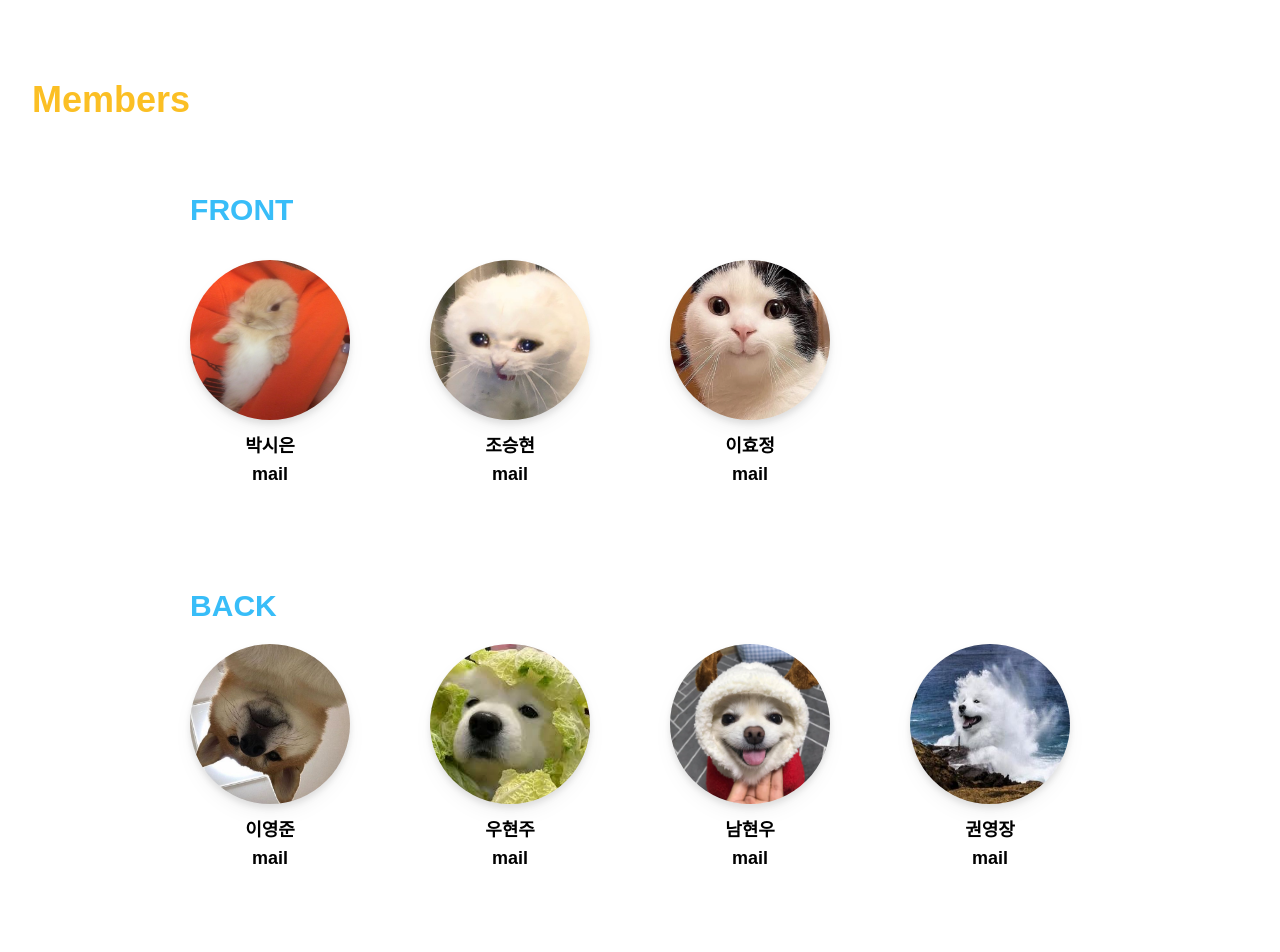
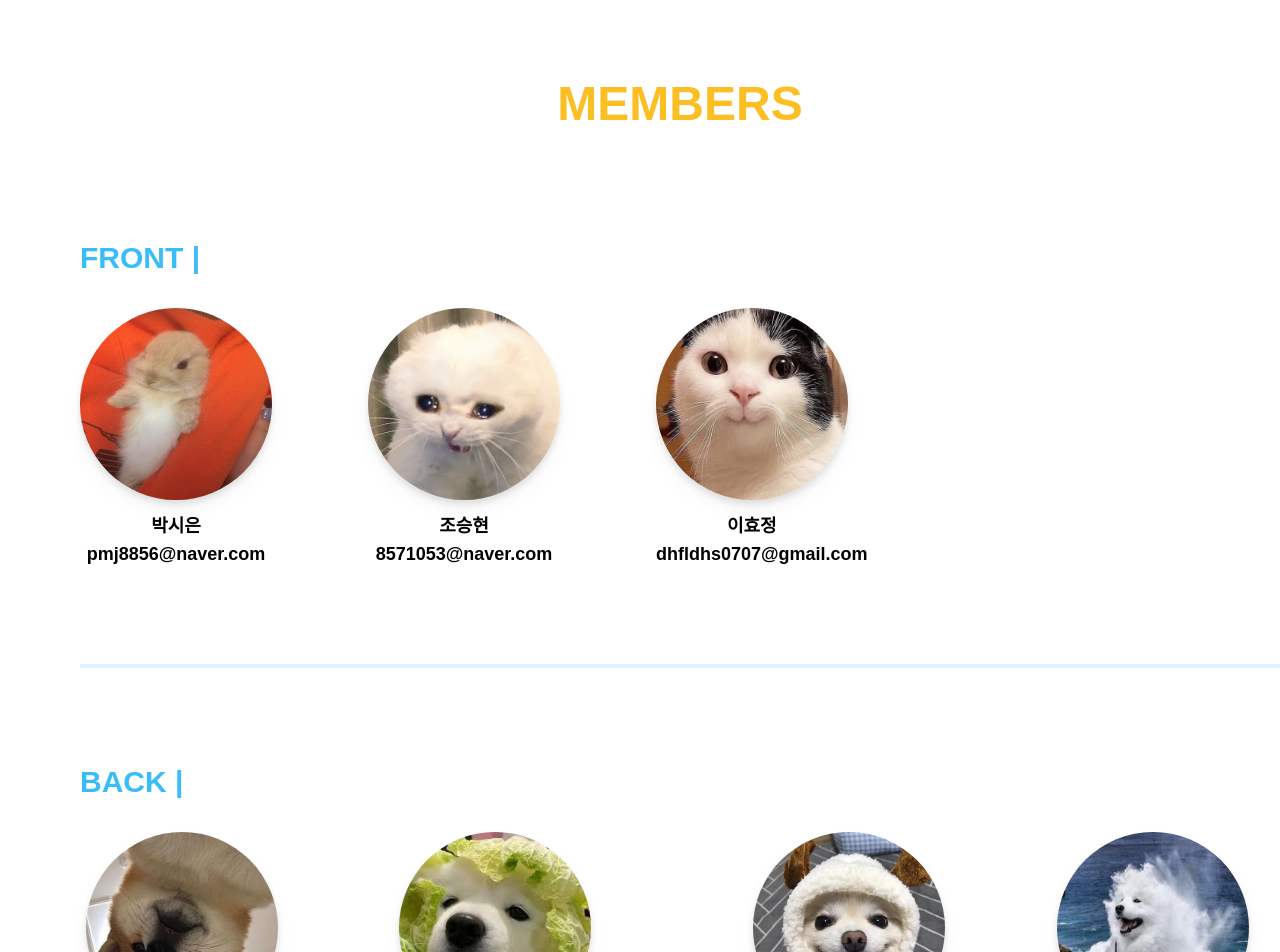
Before and after one commit to devparkse/damhwamarket2, a React (Create React App) app: page /members in a window 1280 px wide. Shown: the top 952 px of the page. Before the commit the page ends 872 px from the top, so only its background shows below. Built offline with nearby package versions, Linux system fonts and the light colour scheme.

Commit message:
Members 페이지 디자인 수정

```diff
--- a/src/components/Footer.jsx
+++ b/src/components/Footer.jsx
@@ -13,7 +13,7 @@ const Footer = () => {
             평일 10:00 - 18:00, 주말 휴무
             <div>
               <b>
-                <Link to>이용약관</Link>&nbsp; <Link to> 개인정보처리방침</Link>{" "}
+                <Link to>이용약관</Link>&nbsp; <Link to>개인정보처리방침</Link>{" "}
                 &nbsp;
                 <Link>입점문의</Link>
               </b>
--- a/src/components/Main.jsx
+++ b/src/components/Main.jsx
@@ -6,10 +6,9 @@ import "swiper/css/navigation";
 import "swiper/css/pagination";
 // import required modules
 import { Autoplay, Navigation, Pagination, Keyboard } from "swiper";
-import { Link, Navigate, useNavigate } from "react-router-dom";
+import { Link } from "react-router-dom";
 
 const Main = () => {
-  const navigate = useNavigate();
   return (
     <div className="pb-10 ">
       <Swiper
--- a/src/pages/Members.jsx
+++ b/src/pages/Members.jsx
@@ -2,90 +2,90 @@ import React from "react";
 
 const Members = () => {
   return (
-    <div className="flex max-w-screen-xl mx-auto ">
-      <h1 className="text-4xl font-extrabold text-amber-400 py-20 pl-8 mb-5">
+    <div className="max-w-screen-xl mx-auto ">
+      <p className="text-center text-5xl font-extrabold text-amber-400 py-20 pl-20 uppercase">
         Members
-      </h1>
-      <div className="mt-40">
+      </p>
+      <div className="ml-20 mt-2">
         <h2 className="text-3xl font-extrabold my-8 text-sky-400 uppercase">
-          Front
+          Front&#09;&#124;
         </h2>
-        <div className="flex gap-x-20 text-lg font-semibold">
+        <div className="flex gap-x-24 text-lg font-semibold">
           <p className="text-center">
             <img
-              className="h-40 w-40 rounded-full mb-3 drop-shadow-lg"
+              className="h-48 w-48 rounded-full mb-3 drop-shadow-lg"
               src={require("../banner/members/cute.jpg")}
               alt="f-1"
             />
             박시은
             <br />
-            mail
+            pmj8856@naver.com
           </p>
           <p className="text-center">
             <img
-              className="h-40 w-40 rounded-full mb-3 drop-shadow-lg"
+              className="h-48 w-48 rounded-full mb-3 drop-shadow-lg"
               src={require("../banner/members/cryingcat.jpg")}
               alt="f-2"
             />
             조승현
             <br />
-            mail
+            8571053@naver.com
           </p>
           <p className="text-center">
             <img
-              className="h-40 w-40 rounded-full mb-3 drop-shadow-lg"
+              className="h-48 w-48 rounded-full mb-3 drop-shadow-lg"
               src={require("../banner/members/catsmile.png")}
               alt="f-3"
             />
-            이효정
+            <span className="mr-5">이효정</span>
             <br />
-            mail
+            dhfldhs0707@gmail.com
           </p>
         </div>
-
-        <h2 className="text-3xl font-extrabold pt-20 my-5 text-sky-400 uppercase">
-          Back
+        <p className="mt-24 border-2 border-sky-100"></p>
+        <h2 className="text-3xl font-extrabold pt-16 my-8 text-sky-400 uppercase">
+          Back&#09;&#124;
         </h2>
-        <div className="flex gap-x-20 text-lg font-semibold">
+        <div className="flex gap-x-28 justify-center text-lg font-semibold mb-10">
           <p className="text-center">
             <img
-              className="h-40 w-40 rounded-full mb-3 drop-shadow-lg"
+              className="h-48 w-48 rounded-full mb-3 drop-shadow-lg "
               src={require("../banner/members/puppy.jpg")}
               alt="b-1"
             />
             이영준
             <br />
-            mail
+            206freeguy@gmail.com
           </p>
           <p className="text-center">
             <img
-              className="h-40 w-40 rounded-full mb-3 drop-shadow-lg"
+              className="h-48 w-48 rounded-full mb-3 drop-shadow-lg"
               src={require("../banner/members/cuty.jpg")}
               alt="b-2"
             />
-            우현주
+            <span className="mr-14">우현주</span>
             <br />
-            mail
+            woohyeonju507@gmail.com
           </p>
           <p className="text-center">
             <img
-              className="h-40 w-40 rounded-full mb-3 drop-shadow-lg"
+              className="h-48 w-48 rounded-full mb-3 drop-shadow-lg"
               src={require("../banner/members/wang.jpg")}
               alt="b-3"
             />
             남현우
             <br />
-            mail
+            zaxz1729@gmail.com
           </p>
           <p className="text-center">
             <img
-              className="h-40 w-40 rounded-full mb-3 drop-shadow-lg"
+              className="h-48 w-48 rounded-full mb-3 drop-shadow-lg"
               src={require("../banner/members/wavewang.png")}
               alt="b-4"
             />
             권영장
             <br />
-            mail
+            brachiokwon@gmail.com
           </p>
         </div>
       </div>
```
